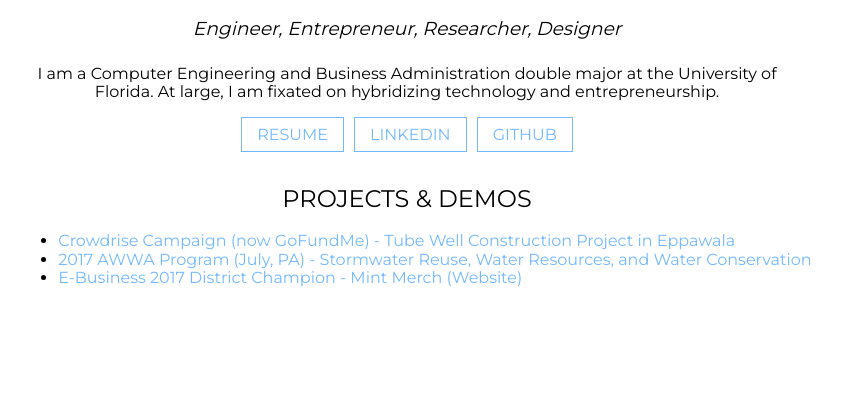
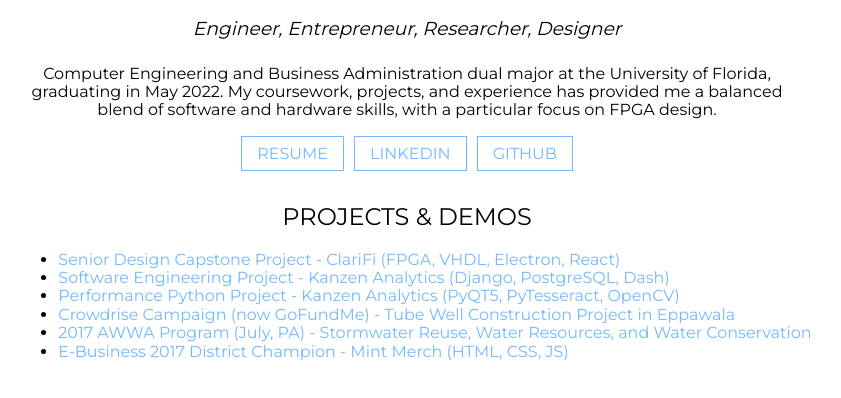
Before and after one commit to nipunaw/nipunaw.github.io, a plain HTML site: page index.html in a window 1280 px wide. Shown: the part 296-694 px from the top of the page, without its empty margins (233-1074 px from the left). Drawn offline with nearby package versions, Linux system fonts and the light colour scheme.

Commit message:
Add files via upload

```diff
--- a/index.html
+++ b/index.html
@@ -12,20 +12,20 @@
   <img src="images/profile.jpg">
   <h1>Nipuna Weerapperuma</h1>
   <h3>Engineer, Entrepreneur, Researcher, Designer</h3>
-  <p>I am a Computer Engineering and Business Administration double major at the University of Florida. At large, I am fixated on hybridizing technology and entrepreneurship.</p>
-  <!--<p>In Fall 2019, I began developing a data-driven, dynamic weekly scheduler for incoming (freshman and transfer) students at the University of Florida. This platform (currently named "Tech Deck") is designed to help new admits acclimate to classes, extracurriculars, and transit.</p>-->
+  <p>Computer Engineering and Business Administration dual major at the University of Florida, graduating in May 2022. My coursework, projects, and experience has provided me a balanced blend of software and hardware skills, with a particular focus on FPGA design.</p>
   <a id="button" href="resume.pdf">RESUME</a>
   <a id="button" href="https://www.linkedin.com/in/nipuna-w/">LINKEDIN</a>
   <a id="button" href="https://github.com/nipunaw/">GITHUB</a>
-  <!--<a id="button" href="blog.html">TECHDECK</a> Work in Progress-->
   <h2>Projects & Demos</h2>
   <ul>
+	<li><a href="https://github.com/nipunaw/ClariFi">Senior Design Capstone Project - ClariFi (FPGA, VHDL, Electron, React)</a></li>
+	<li><a href="https://github.com/nipunaw/Kanzen-Analytics">Software Engineering Project - Kanzen Analytics (Django, PostgreSQL, Dash)</a></li>
+	<li><a href="https://github.com/nipunaw/Lotus">Performance Python Project - Kanzen Analytics (PyQT5, PyTesseract, OpenCV)</a></li>
     <li><a href="https://charity.gofundme.com/o/en/campaign/tube-well-for-sri-lankan-school-children/nipunaw">Crowdrise Campaign (now GoFundMe) - Tube Well Construction Project in Eppawala</a></li>
     <!--https://www.crowdrise.com/tube-well-for-sri-lankan-school-children/fundraiser/nipunaw    deprecated link-->
     <!--<li><a href="http://www.westchasewow.com/news/entry/abbotford_resident_changes_life_in_sri_lankan_village">World of Westchase Article - Tube Well Construction Project in Eppawala</a></li> Article is currently down-->
     <li><a href="https://events.thepulsenetwork.com/gcmmaintenance/awwa/online%20agenda/10000014/?dl=1&_ga=2.66181548.301141017.1567517663-1664307679.1533767201">2017 AWWA Program (July, PA) - Stormwater Reuse, Water Resources, and Water Conservation</a></li>
-    <li><a href="mintmerch/index.html">E-Business 2017 District Champion - Mint Merch (Website)</a></li>
-    <!--<li><a href="scs/index.html">SCS Engineering - Industrial Wastewater Pretreatment (Demo Website)</a></li> Commenting out because scs files not on github-->
+    <li><a href="mintmerch/index.html">E-Business 2017 District Champion - Mint Merch (HTML, CSS, JS)</a></li>
   </ul>
 </body>
 </html>
```
